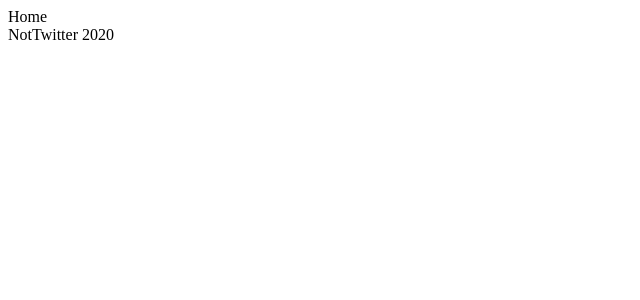
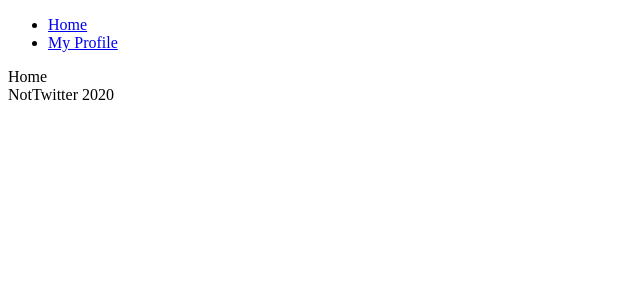
Before and after one commit to noidwasavailable/nottwitter, a React (Create React App) app: page /#/ in a window 1280 px wide. Shown: the top 300 px of the page, without its empty margins (0-640 px from the left). Built offline with nearby package versions, Linux system fonts and the light colour scheme; no server answers; sample sign-in values are in the browser's storage.

Commit message:
added sign out

```diff
--- /dev/null
+++ b/src/components/Navigation.js
@@ -0,0 +1,17 @@
+import React from "react";
+import { Link } from "react-router-dom";
+
+const Navigation = () => (
+	<nav>
+		<ul>
+			<li>
+				<Link to="/">Home </Link>
+			</li>
+			<li>
+				<Link to="/profile">My Profile </Link>
+			</li>
+		</ul>
+	</nav>
+);
+
+export default Navigation;
--- a/src/components/Router.js
+++ b/src/components/Router.js
@@ -1,23 +1,38 @@
 import React, { useState } from "react";
-import { HashRouter as Router, Route, Switch } from "react-router-dom";
+import {
+	HashRouter as Router,
+	Redirect,
+	Route,
+	Switch,
+} from "react-router-dom";
+import Profile from "routes/Profile";
 
-import Auth from "../routes/Auth";
-import Home from "../routes/Home";
+import Auth from "routes/Auth";
+import Home from "routes/Home";
+import Navigation from "components/Navigation";
 
 const TwitRouter = ({ isLoggedIn }) => {
 	return (
 		<Router>
+			{isLoggedIn && <Navigation />}
 			<Switch>
 				{isLoggedIn ? (
 					<>
 						<Route exact path="/">
 							<Home />
 						</Route>
+						<Route exact path="/profile">
+							<Profile />
+						</Route>
+						<Redirect from="*" to="/" />
 					</>
 				) : (
-					<Route exact path="/">
-						<Auth />
-					</Route>
+					<>
+						<Route exact path="/">
+							<Auth />
+						</Route>
+						<Redirect from="*" to="/" />
+					</>
 				)}
 			</Switch>
 		</Router>
--- a/src/routes/Auth.js
+++ b/src/routes/Auth.js
@@ -4,7 +4,7 @@
 const Auth = () => {
 	const [email, setEmail] = useState("");
 	const [password, setPassword] = useState("");
-	const [newAccount, setNewAccount] = useState(true);
+	const [newAccount, setNewAccount] = useState(false);
 	const [errorMessage, setErrorMessage] = useState("");
 
 	const onChange = (event) => {
--- a/src/routes/Profile.js
+++ b/src/routes/Profile.js
@@ -1,5 +1,16 @@
+import { authService } from "fbase";
 import React from "react";
 
-const Profile = () => <span>Profile</span>;
+const Profile = () => {
+	const onSignoutClick = (event) => {
+		authService.signOut();
+	};
+	return (
+		<>
+			<div>Profile</div>
+			<button onClick={onSignoutClick}>Sign Out</button>
+		</>
+	);
+};
 
 export default Profile;
```
